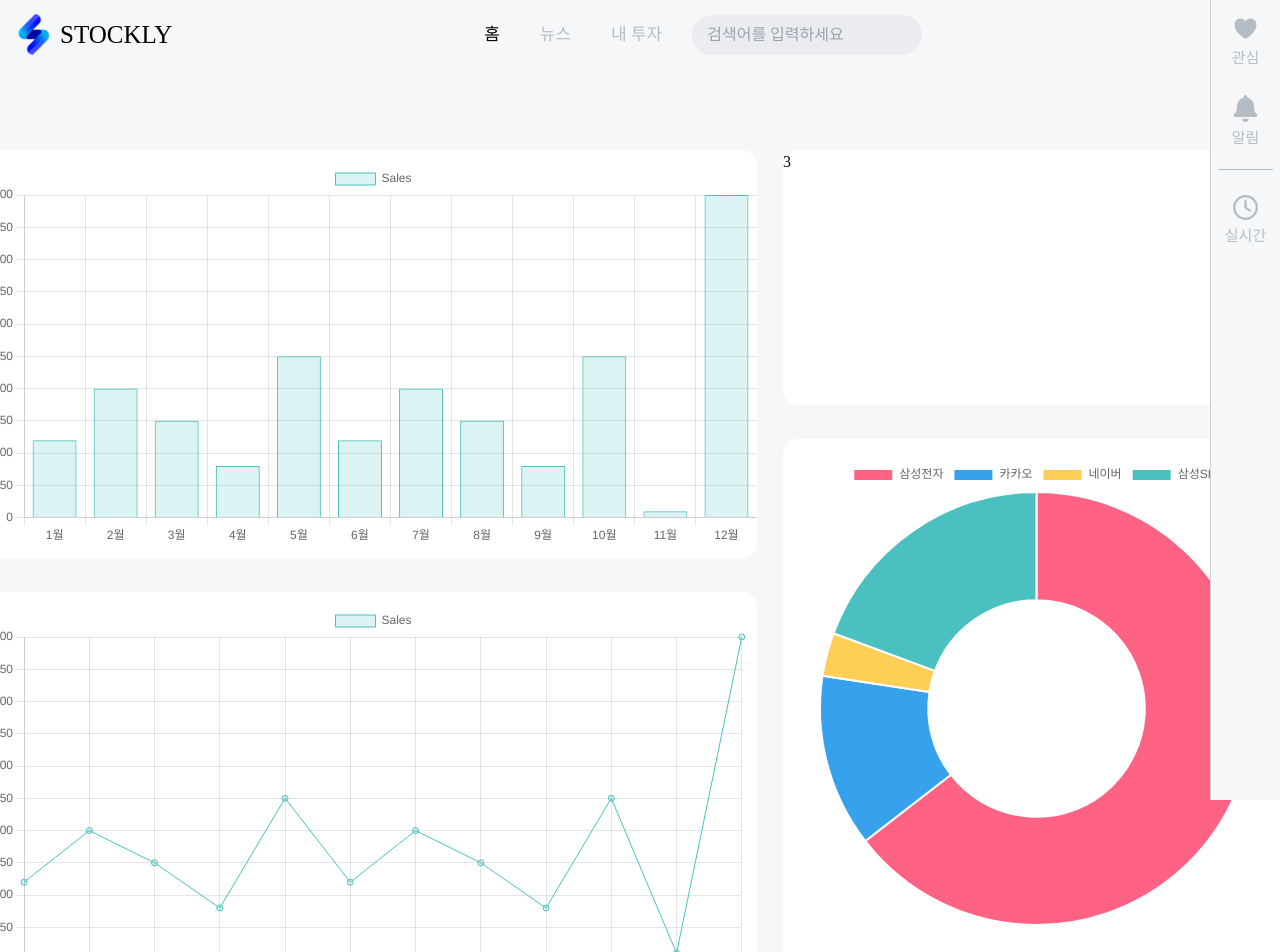
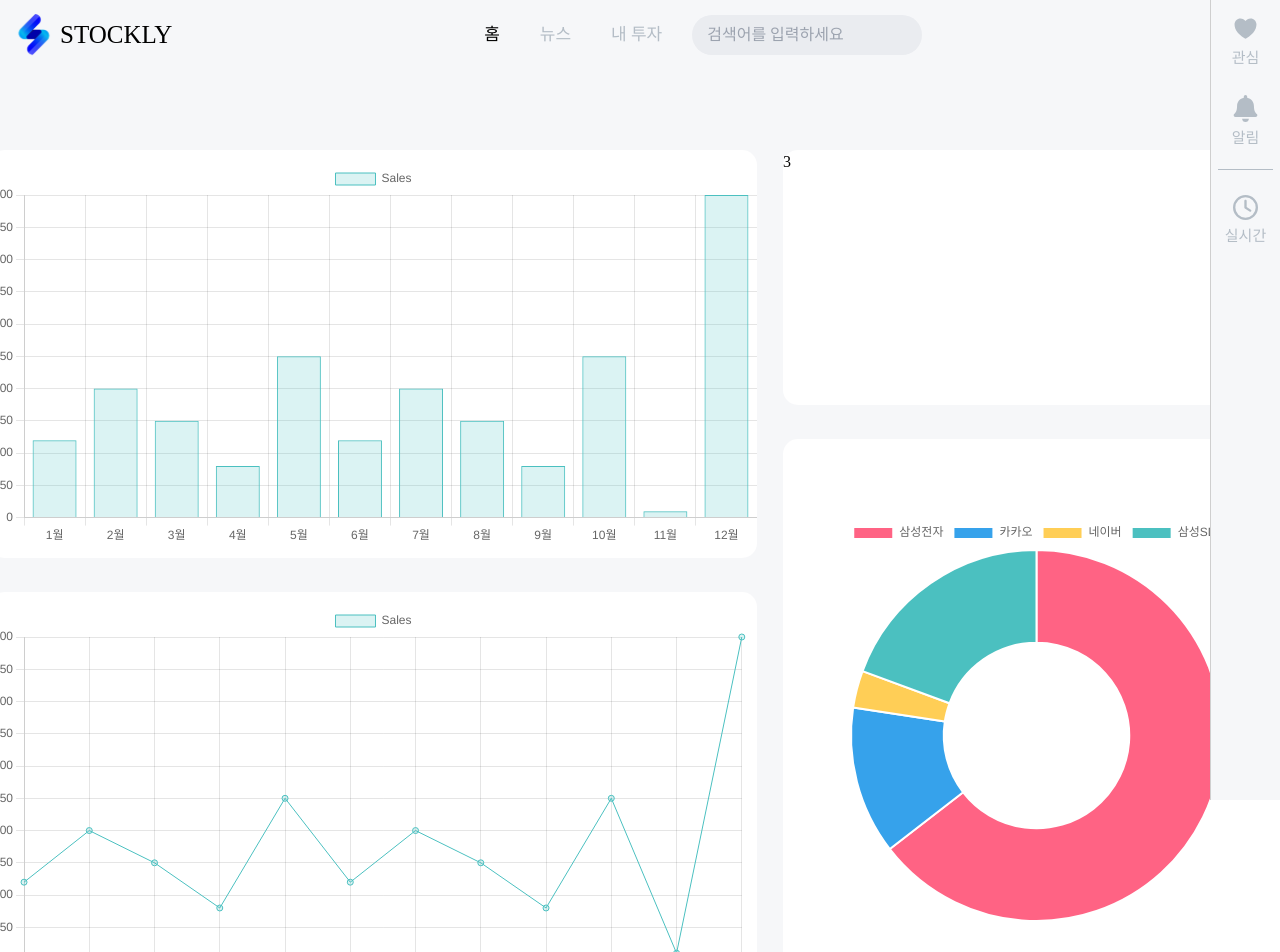
Before and after one commit to sykang519/StocklyFrontend, a React (Vite) app: page /myinvest in a window 1280 px wide. Shown: the top 952 px of the page. Built offline with nearby package versions, Linux system fonts and the light colour scheme; a web font is replaced by a local one.

Commit message:
chore: 자잘한 css 수정

```diff
--- a/src/components/myInvestContent/DoughnutChart.tsx
+++ b/src/components/myInvestContent/DoughnutChart.tsx
@@ -51,7 +51,7 @@ const options = {
 
 function DoughnutChart() {
   return (
-    <div className="flex justify-center items-center m-[20px]">
+    <div className="w-[80%] flex justify-center items-center">
       <Doughnut data={data} options={options}/>
     </div>
   );
--- a/src/pages/MyInvestPage.tsx
+++ b/src/pages/MyInvestPage.tsx
@@ -21,7 +21,7 @@ function MyInvestPage() {
               </div>
               <div className="flex flex-col w-[39%] justify-between">
                 <div className="h-[30%] bg-white rounded-[15px]"> 3 </div>
-                <div className="h-[66%] bg-white rounded-[15px]"> <DoughnutChart/> </div>
+                <div className="h-[66%] bg-white rounded-[15px] flex justify-center items-center"> <DoughnutChart/> </div>
               </div>
             </div>
             <div className="flex justify-between h-[670px] my-[30px]">
```
